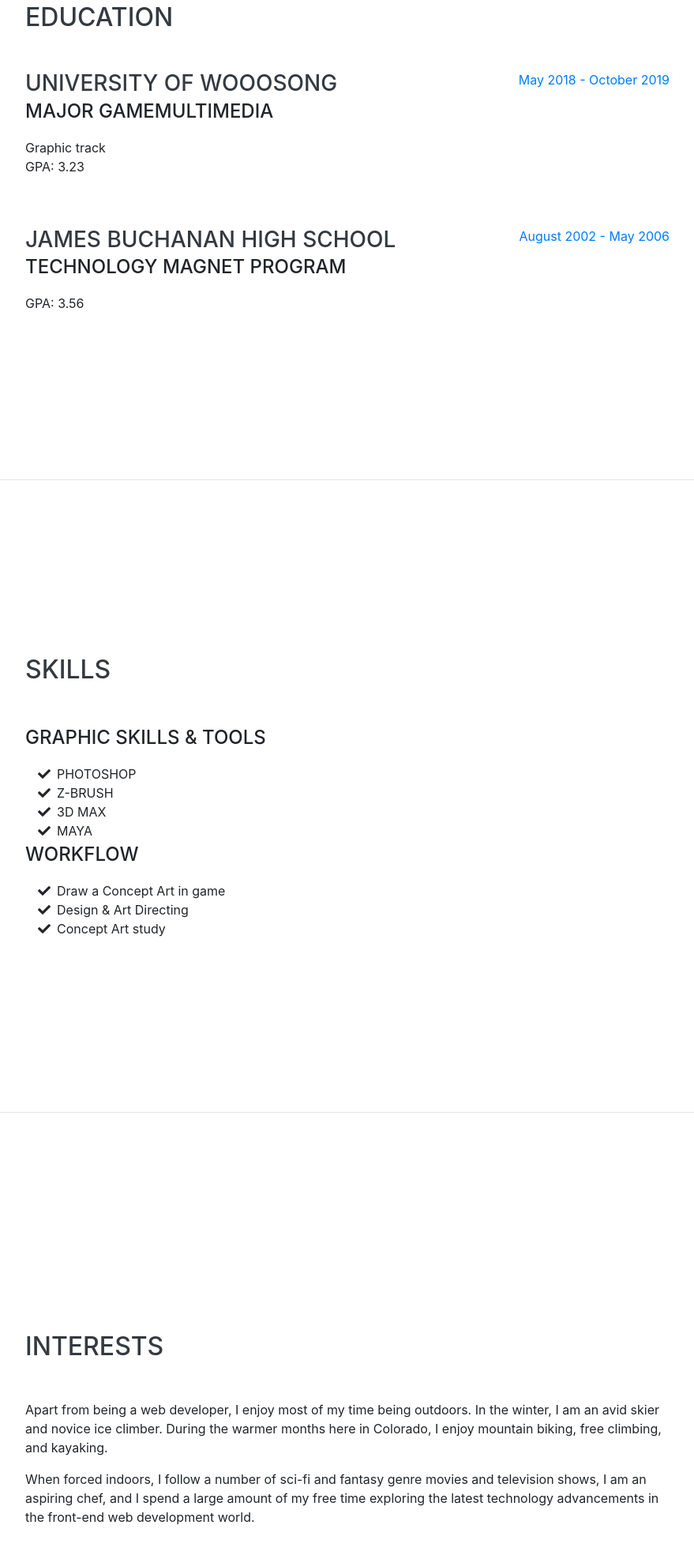
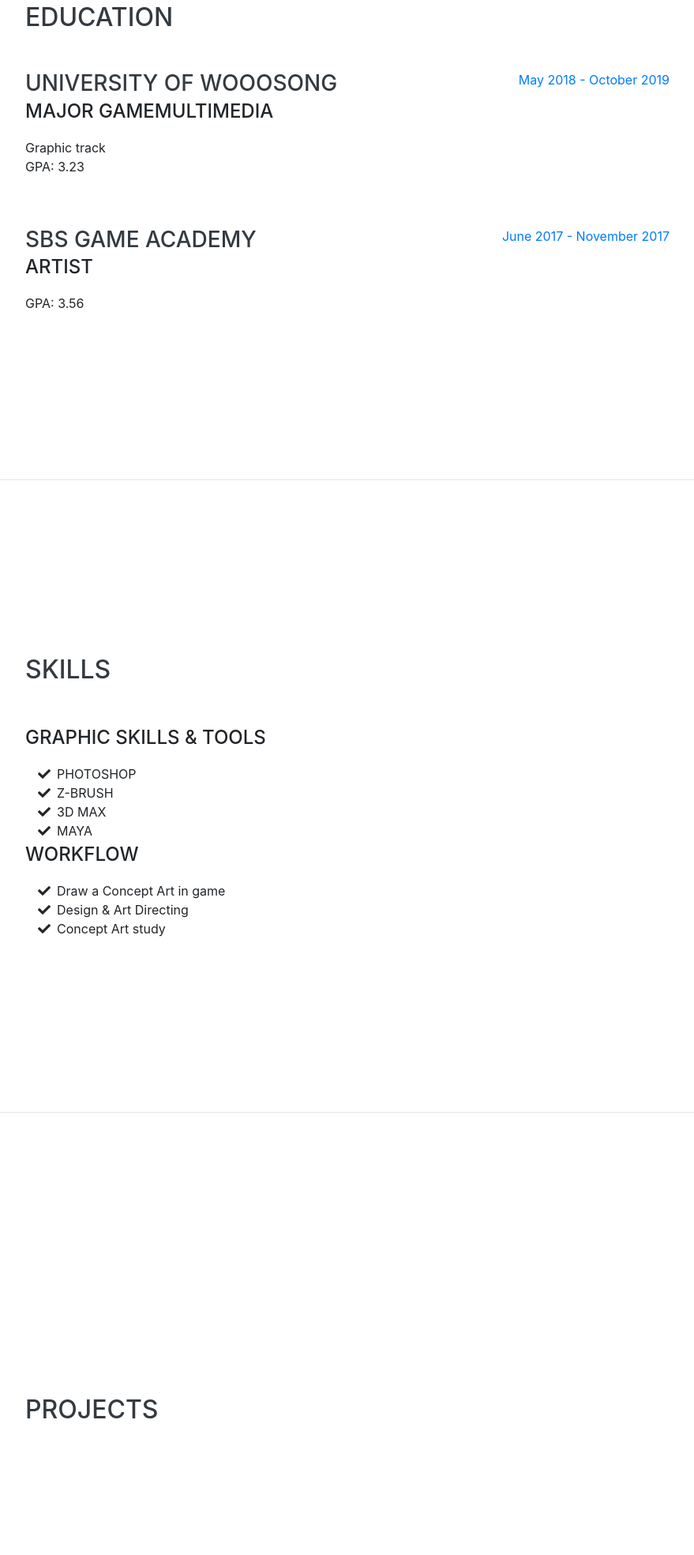
Before and after one commit to Uni925/WebClass1, a website with bundled scripts: page Class5/startbootstrap-resume-gh-pages/index.html in a window 1280 px wide. Shown: the part 1555-3524 px from the top of the page at 79% size, without its empty margins (336-1215 px from the left). Built offline with nearby package versions, Linux system fonts and the light colour scheme; a web font is replaced by a local one.

Commit message:
Update index.html

```diff
--- a/Class5/startbootstrap-resume-gh-pages/index.html
+++ b/Class5/startbootstrap-resume-gh-pages/index.html
@@ -141,12 +141,12 @@
 
         <div class="resume-item d-flex flex-column flex-md-row justify-content-between">
           <div class="resume-content">
-            <h3 class="mb-0">James Buchanan High School</h3>
-            <div class="subheading mb-3">Technology Magnet Program</div>
+            <h3 class="mb-0">SBS Game Academy</h3>
+            <div class="subheading mb-3">ARTIST</div>
             <p>GPA: 3.56</p>
           </div>
           <div class="resume-date text-md-right">
-            <span class="text-primary">August 2002 - May 2006</span>
+            <span class="text-primary">June 2017 - November 2017</span>
           </div>
         </div>
 
@@ -196,9 +196,9 @@
 
     <section class="resume-section p-3 p-lg-5 d-flex align-items-center" id="interests">
       <div class="w-100">
-        <h2 class="mb-5">Interests</h2>
-        <p>Apart from being a web developer, I enjoy most of my time being outdoors. In the winter, I am an avid skier and novice ice climber. During the warmer months here in Colorado, I enjoy mountain biking, free climbing, and kayaking.</p>
-        <p class="mb-0">When forced indoors, I follow a number of sci-fi and fantasy genre movies and television shows, I am an aspiring chef, and I spend a large amount of my free time exploring the latest technology advancements in the front-end web development world.</p>
+        <h2 class="mb-5">Projects</h2>
+        <p>  </p>
+        <p class="mb-0">    </p>
       </div>
     </section>
 
```
